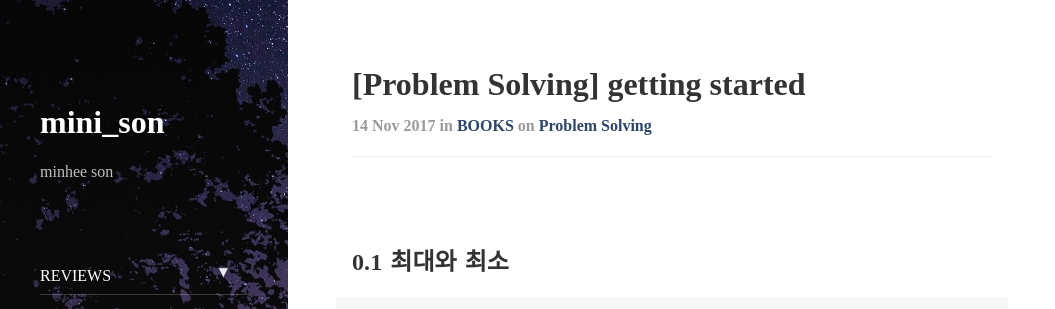
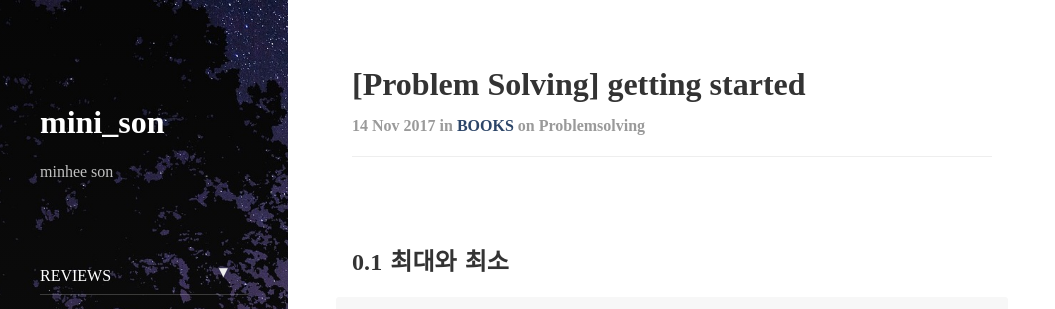
Before and after one commit to minheeson/minheeson.github.io, a Jekyll site: the page built from _posts/2017-11-14-book-problem solving-getting started.markdown, in a window 1280 px wide and 900 px high. Shown: the top 309 px of the window, without its empty margins (0-1055 px from the left). Built offline with Jekyll 4.4.1, drawn with Linux system fonts in a browser that asks for light colours; nearby versions of some CDN libraries; comment, search, counter and statistics services are not loaded.

Commit message:
add book

```diff
--- a/_posts/2017-11-14-book-problem solving-getting started.markdown
+++ b/_posts/2017-11-14-book-problem solving-getting started.markdown
@@ -3,7 +3,7 @@ layout: post
 title:  "[Problem Solving] getting started"
 subtitle:   "[Problem Solving] getting started"
 categories: book
-tags: problem_solving
+tags: problemsolving
 ---
 
 
```
